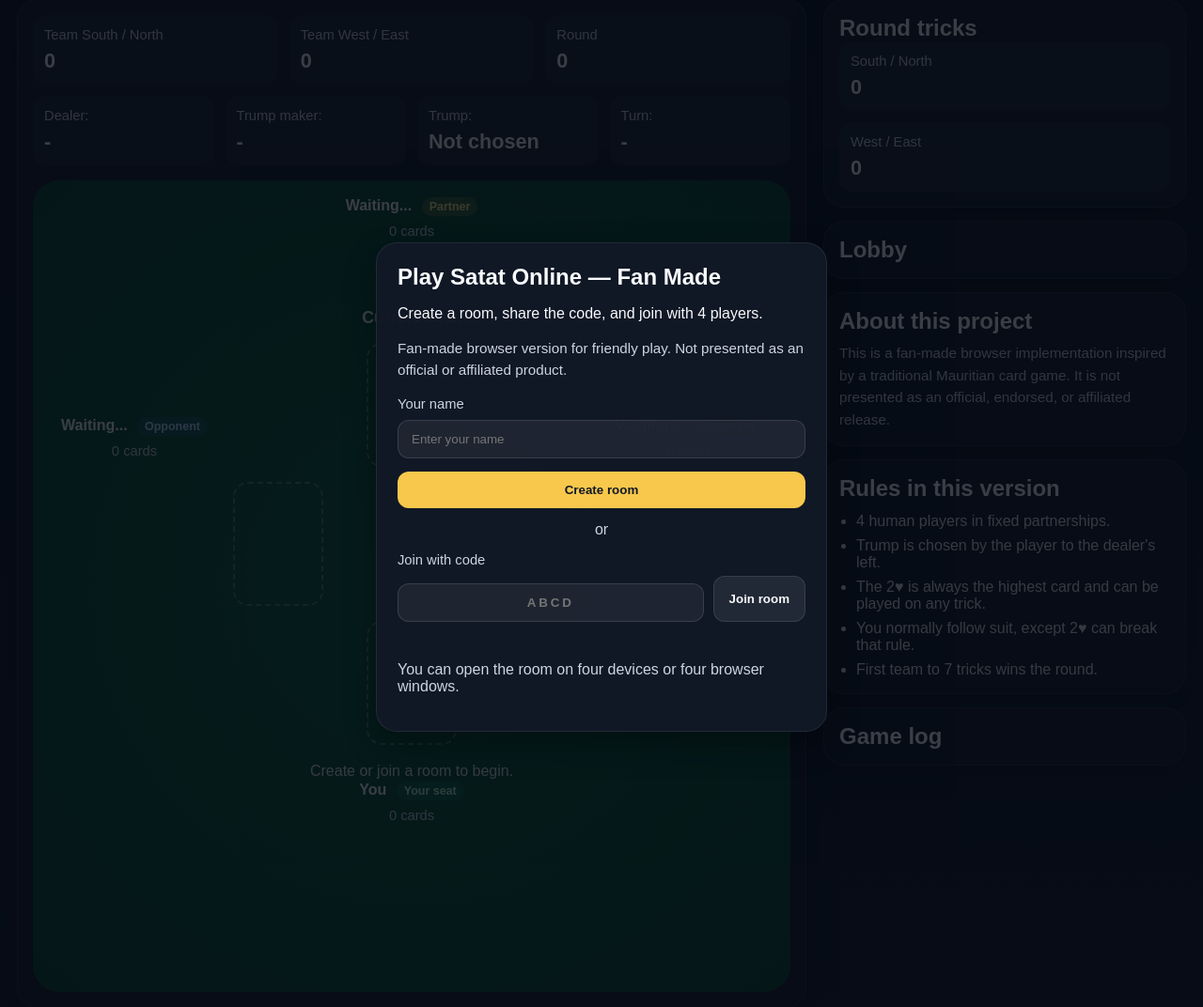
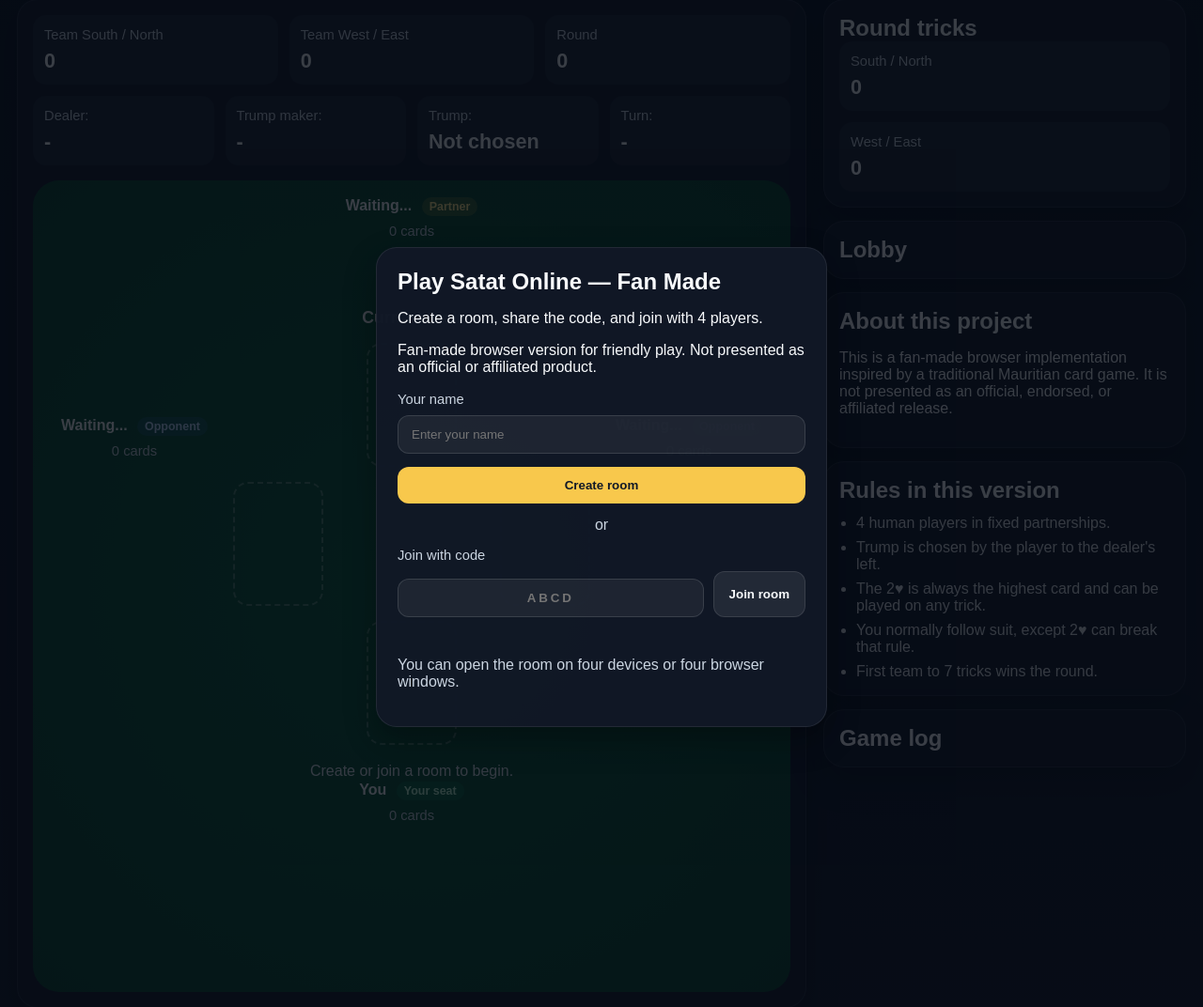
Before and after one commit to seechurnkenny23-tech/satat-online-fanmade, a Flask app: page / in a window 1280 px wide. Shown: the part 96-1168 px from the top of the page at 94% size. Run offline with Flask 3, Linux system fonts and the light colour scheme.

Commit message:
style.css

```diff
--- a/static/style.css
+++ b/static/style.css
@@ -576,13 +576,3 @@
     min-height: 170px;
   }
 }
-
-.legal-note {
-  color: var(--muted);
-  line-height: 1.55;
-  font-size: 0.95rem;
-}
-
-.legal-panel p {
-  margin: 8px 0 0;
-}
```
